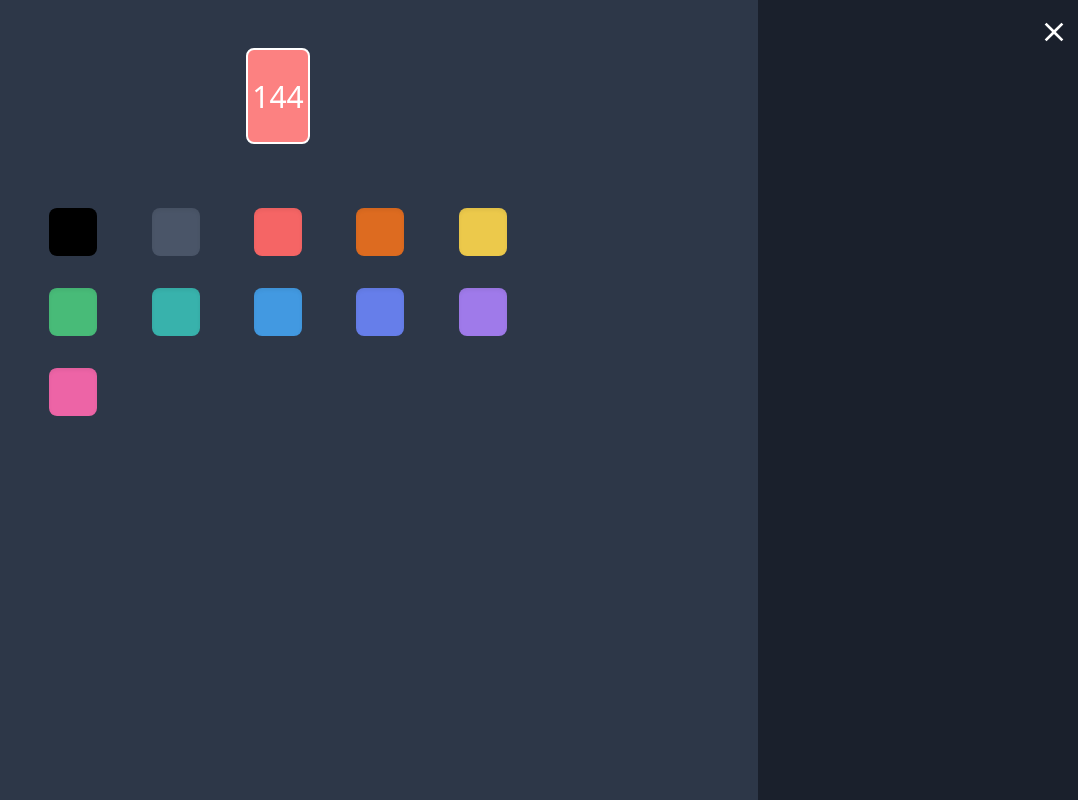
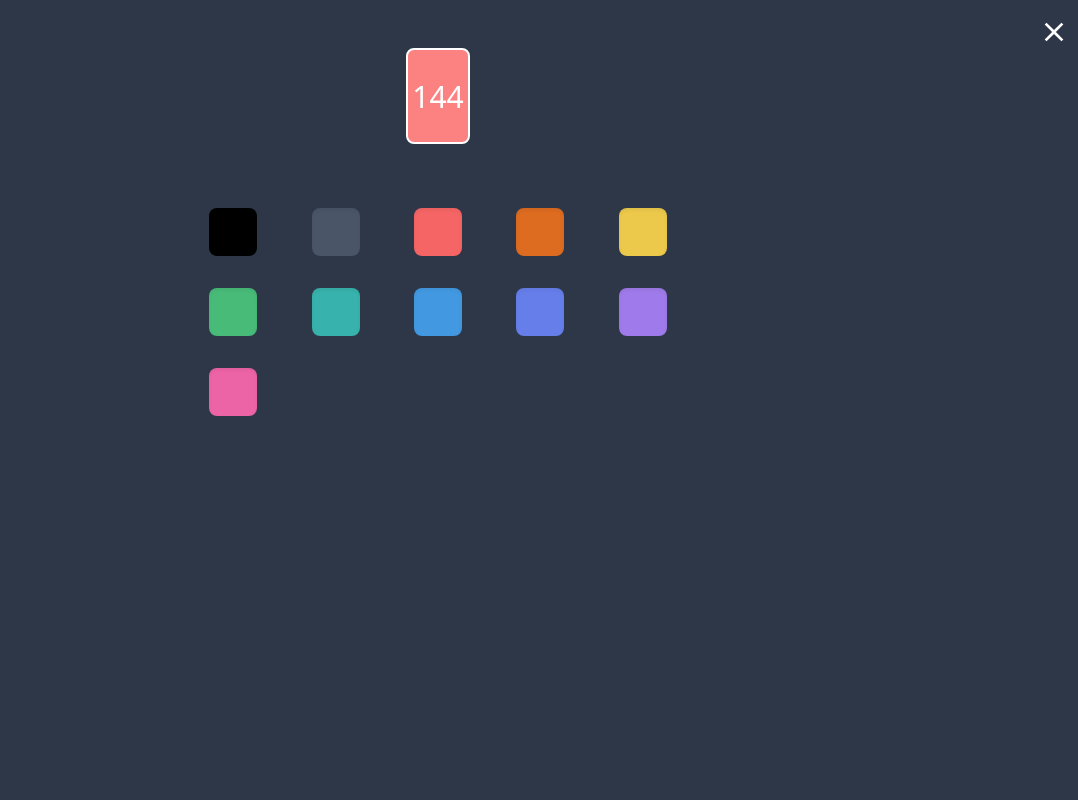
Before and after one commit to tylerwray/scrumpoker-ui, a Gatsby site: page /settings in a window 1280 px wide. Shown: the whole page, without its empty margins (202-1280 px from the left). Built offline with nearby package versions, Linux system fonts and the light colour scheme; Gatsby itself is replaced by a stand-in of ours.

Commit message:
Fixing width

```diff
--- a/src/pages/settings.js
+++ b/src/pages/settings.js
@@ -36,7 +36,6 @@ const modalStyles = {
     maxHeight: "100vh",
     overflowY: "auto",
     backgroundColor: "#2D3748",
-    maxWidth: "960px",
     borderRadius: 0,
     padding: 0,
     border: 0,
```
